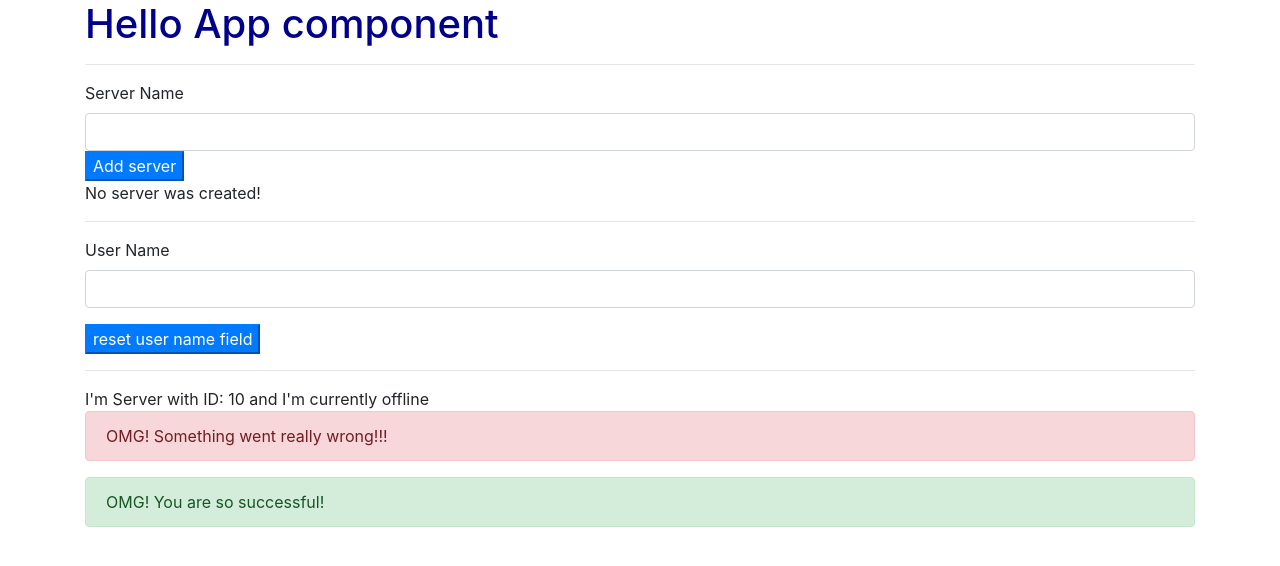
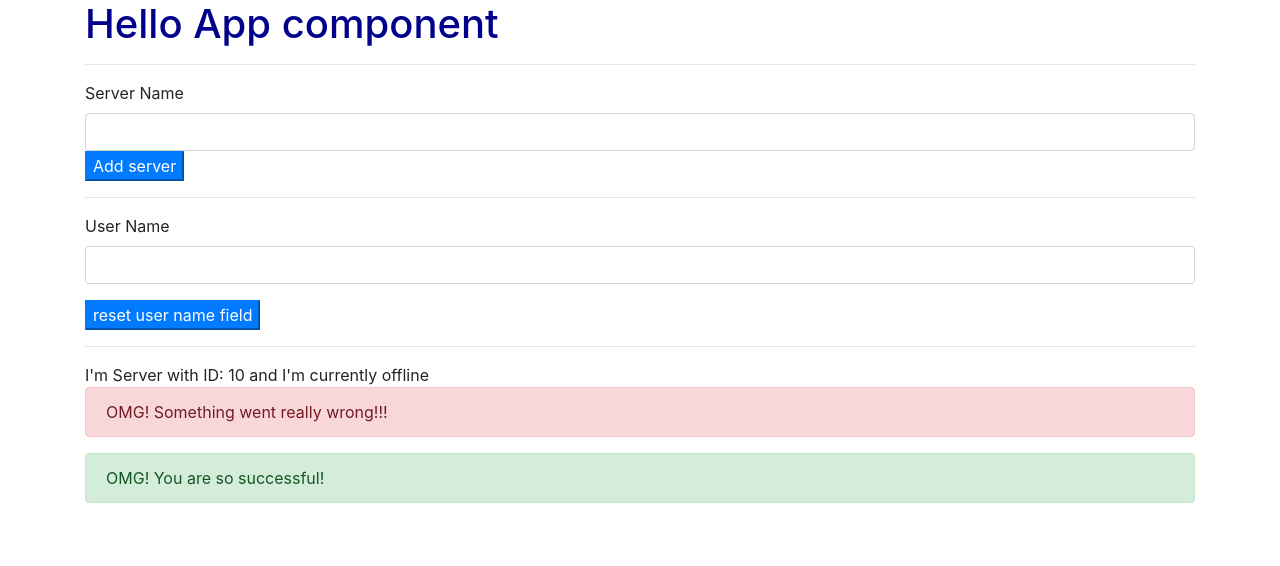
Before and after one commit to frogThanos/my-first-angular-app, an Angular app: page / in a window 1280 px wide. Shown: the top 566 px of the page. Built offline with nearby package versions, Linux system fonts and the light colour scheme.

Commit message:
conditional rendering with ngIf

```diff
--- a/src/app/servers/servers.component.html
+++ b/src/app/servers/servers.component.html
@@ -13,7 +13,7 @@
 >
   Add server
 </button>
-<p [innerText]="serverCreationStatus"></p>
+<p *ngIf="serverCreated" [innerText]="serverCreationStatus"></p>
 <hr>
 <label>User Name</label>
 <input
--- a/src/app/servers/servers.component.ts
+++ b/src/app/servers/servers.component.ts
@@ -8,6 +8,7 @@ import { Component, OnInit } from '@angular/core';
 export class ServersComponent implements OnInit {
   allowNewServer: boolean = false;
   serverCreationStatus: string = 'No server was created!';
+  serverCreated: boolean = false;
   serverName: string = '';
   userName: string = '';
   constructor() {
@@ -28,6 +29,7 @@ export class ServersComponent implements OnInit {
     }
   };
   onCreateServer = (): void => {
+    this.serverCreated = true;
     this.serverCreationStatus = `Server was created! ${this.serverName}`;
   };
 
```
